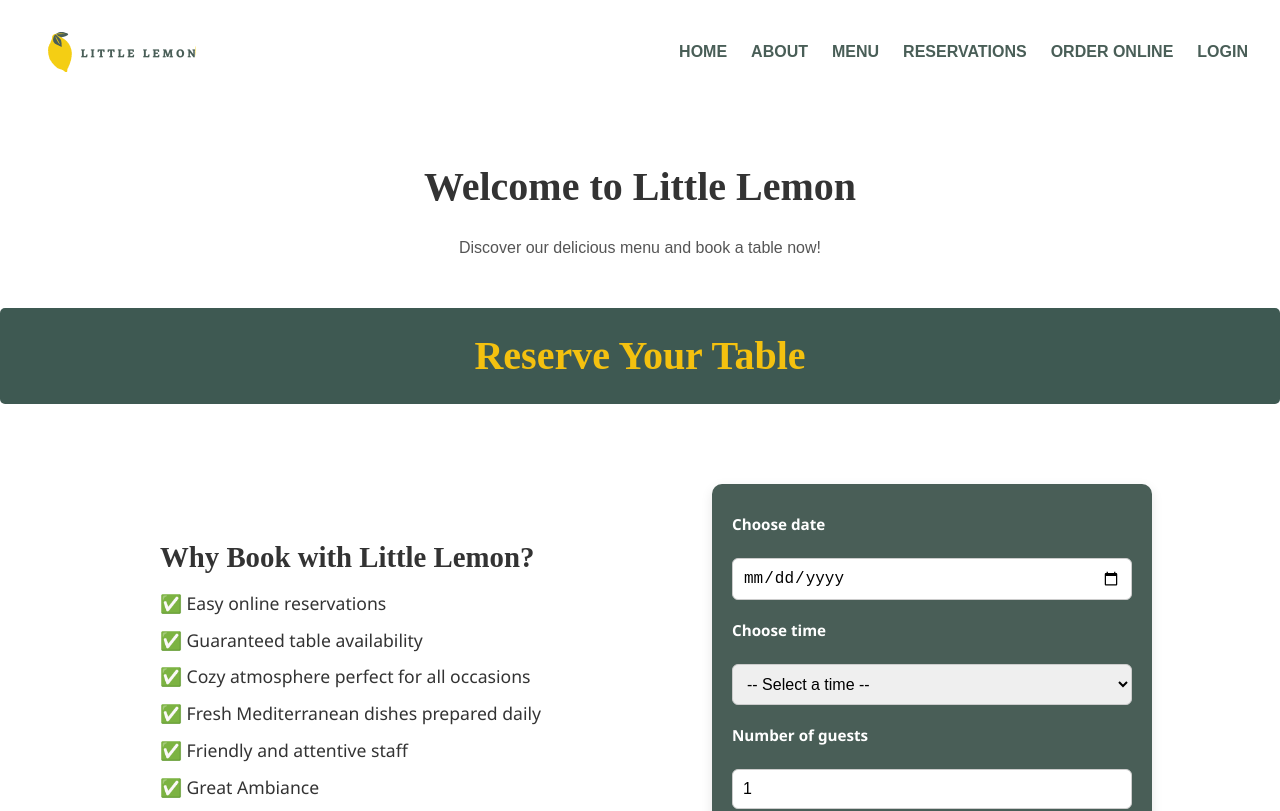
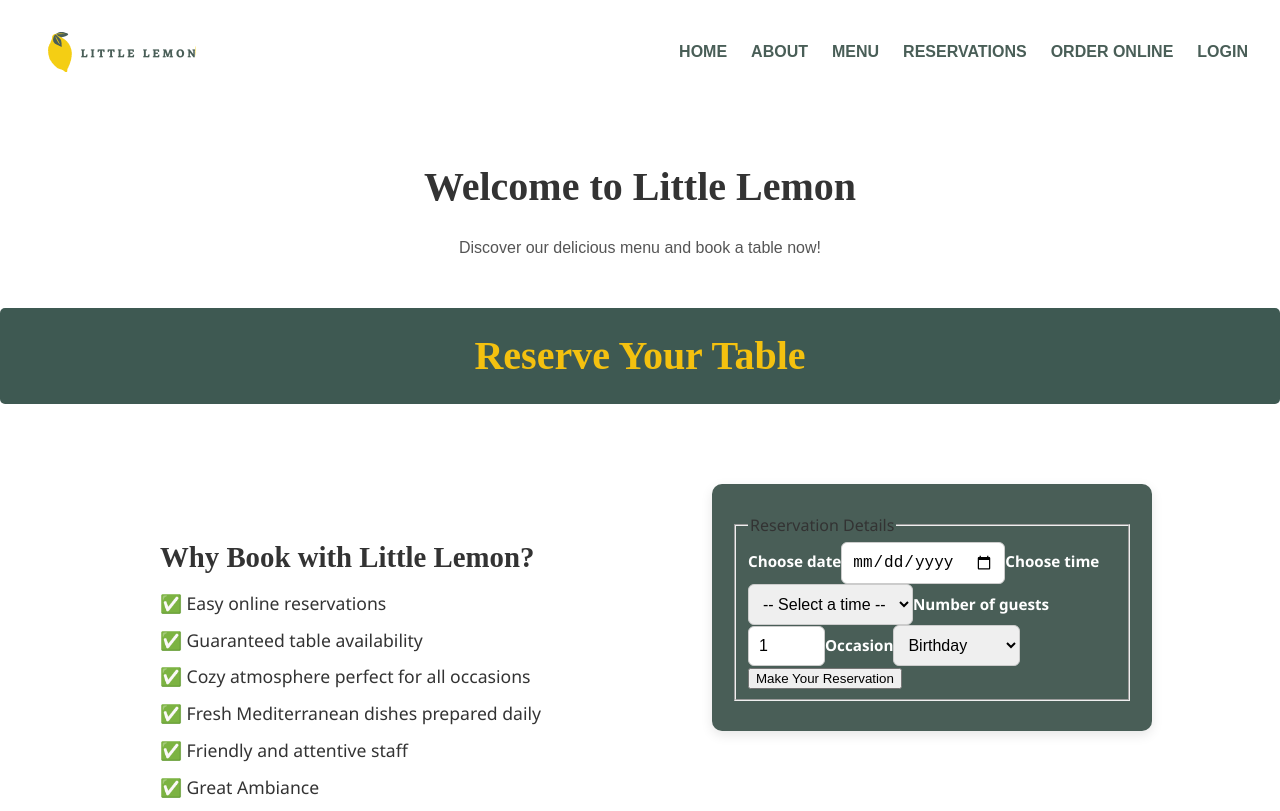
Before and after one commit to Kiran-Savaria/FED, a React (Create React App) app: page / in a window 1280 px wide. Shown: the top 811 px of the page. Built offline with nearby package versions, Linux system fonts and the light colour scheme.

Commit message:
Added test cases to Form and acessisibility options

```diff
--- a/src/components/BookingForm.js
+++ b/src/components/BookingForm.js
@@ -1,10 +1,23 @@
-import React, { useState } from "react";
+import React, { useState, useEffect } from "react";
 
 const BookingForm = ({ availableTimes, dispatch, submitForm }) => {
   const [date, setDate] = useState("");
   const [time, setTime] = useState("");
   const [guests, setGuests] = useState(1);
   const [occasion, setOccasion] = useState("Birthday");
+
+  const [isFormValid, setIsFormValid] = useState(false);
+
+  // Form validation logic
+  useEffect(() => {
+    const isValid =
+      date &&
+      time &&
+      guests >= 1 &&
+      guests <= 10 &&
+      (occasion === "Birthday" || occasion === "Anniversary");
+    setIsFormValid(isValid);
+  }, [date, time, guests, occasion]);
 
   const handleSubmit = (e) => {
     e.preventDefault();
@@ -16,14 +29,18 @@
     };
     console.log(formData);
     submitForm(formData);
-  }
+  };
 
   return (
-    <form onSubmit={handleSubmit}>
+    <form onSubmit={handleSubmit} aria-label="Table Booking Form">
+  <fieldset>
+    <legend>Reservation Details</legend>
+
     <label htmlFor="res-date">Choose date</label>
     <input
       type="date"
       id="res-date"
+      name="res-date"
       value={date}
       onChange={(e) => {
         const selectedDate = e.target.value;
@@ -31,14 +48,17 @@
         dispatch({ type: "update_times", date: selectedDate });
       }}
       required
+      aria-required="true"
     />
 
     <label htmlFor="res-time">Choose time</label>
     <select
       id="res-time"
+      name="res-time"
       value={time}
       onChange={(e) => setTime(e.target.value)}
       required
+      aria-required="true"
     >
       <option value="">-- Select a time --</option>
       {availableTimes.map((t) => (
@@ -52,27 +72,35 @@
     <input
       type="number"
       id="guests"
-        placeholder="1"
+      name="guests"
       min="1"
       max="10"
+      placeholder="1"
       value={guests}
       onChange={(e) => setGuests(Number(e.target.value))}
       required
+      aria-required="true"
     />
 
     <label htmlFor="occasion">Occasion</label>
     <select
       id="occasion"
+      name="occasion"
       value={occasion}
       onChange={(e) => setOccasion(e.target.value)}
       required
+      aria-required="true"
     >
       <option>Birthday</option>
       <option>Anniversary</option>
     </select>
 
-      <input type="submit" value="Make Your reservation" />
+    <button type="submit" aria-label="On Click to reserve a table">
+      Make Your Reservation
+    </button>
+  </fieldset>
 </form>
+
   );
 };
 
```
Also changed, not shown: 1 other file (tests, documents, lock files or other folders). Lines whose indentation alone changed are shown as unchanged.
